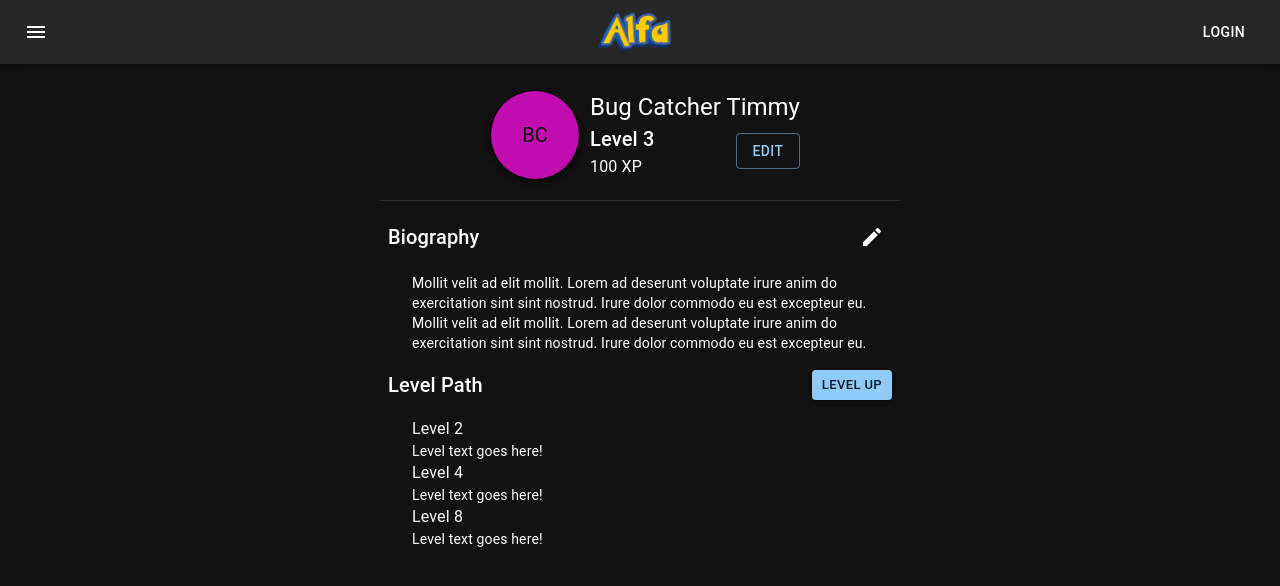
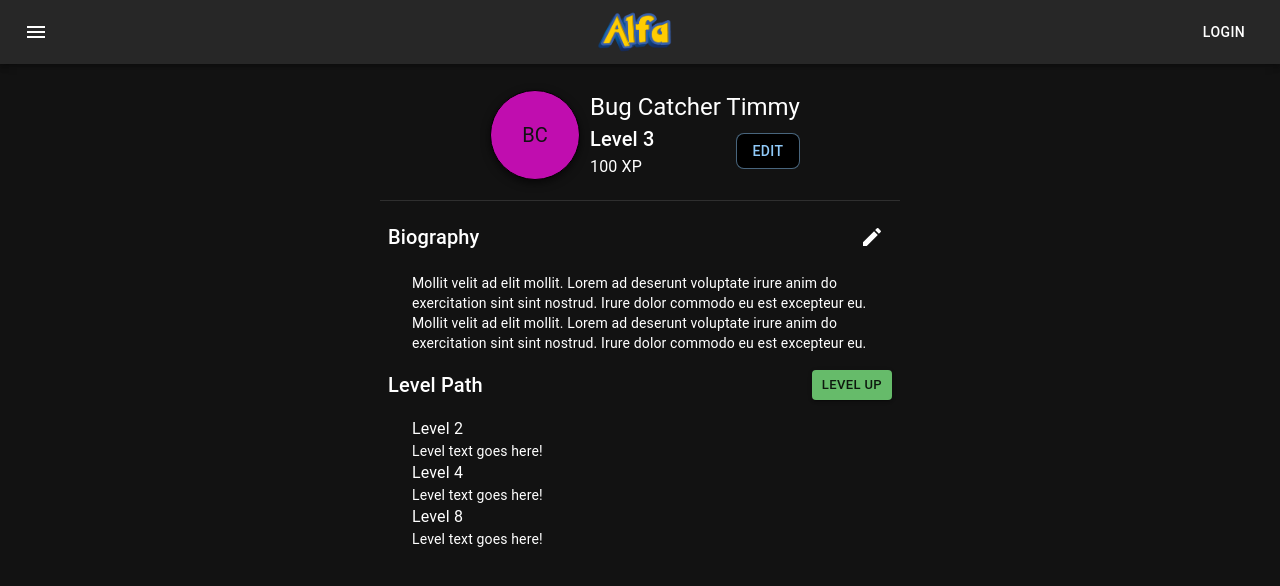
Before and after one commit to calebscode/pokemon-alfa, a React (Vite) app: page /trainer in a window 1280 px wide. Shown: the top 586 px of the page. Built offline with nearby package versions, Linux system fonts and the light colour scheme; data requests are answered from the project's data file.

Commit message:
fixed spacing and button colors

```diff
--- a/src/pages/trainer/TrainerHeader.jsx
+++ b/src/pages/trainer/TrainerHeader.jsx
@@ -2,10 +2,8 @@ import { Avatar, Box, Button, Divider, Typography } from "@mui/material";
 import { stringAvatar } from "../../../lib/avatarUtils";
 
 export default function TrainerHeader({ data }) {
-
   return (
     <>
-
       <Box className="trainer-header">
         <Avatar
           {...stringAvatar(data.trainerData.trainer.name)}
@@ -22,11 +20,16 @@ export default function TrainerHeader({ data }) {
                 {data.trainerData.trainer.xp} XP
               </Typography>
             </Box>
-            <Button variant="outlined">Edit</Button>
+            <Button
+              sx={{ bgcolor: "black", borderRadius: "8px" }}
+              variant="outlined"
+            >
+              Edit
+            </Button>
           </Box>
         </Box>
       </Box>
-      <Divider sx={{mt:"10px"}} variant="middle"/>
+      <Divider sx={{ mt: "10px" }} variant="middle" />
     </>
   );
 }
--- a/src/pages/trainer/TrainerLevelPath.jsx
+++ b/src/pages/trainer/TrainerLevelPath.jsx
@@ -5,7 +5,7 @@ export default function TrainerLevelPath({ levels }) {
     <Container className="trainer-levels">
       <Box className="trainer-section-header">
         <Typography variant="h6">Level Path</Typography>
-        <Button size="small" variant="contained">
+        <Button size="small" variant="contained" color="success">
           Level Up
         </Button>
       </Box>
```
